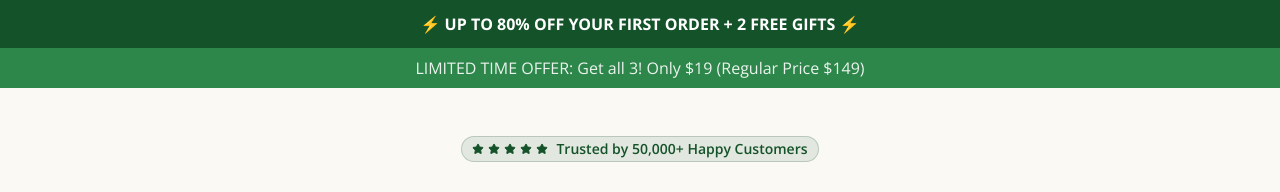
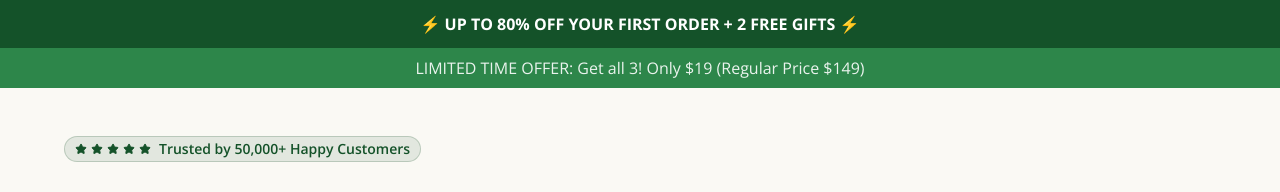
Before and after one commit to MehdiBerthe/healing-handbook-sales, a React (Vite) app: page / in a window 1280 px wide. Shown: the top 192 px of the page. Built offline with nearby package versions, Linux system fonts and the light colour scheme; a web font is replaced by a local one.

Commit message:
Align trust badge on desktop
Moved the trust badge to the left side, above the headline, on desktop view.

```diff
--- a/src/components/HeroSection.tsx
+++ b/src/components/HeroSection.tsx
@@ -57,7 +57,7 @@ export function HeroSection() {
         </div>
 
         {/* Desktop layout: Trust badge only at top */}
-        <div className="hidden lg:block text-center mb-4 lg:mb-6">
+        <div className="hidden lg:block mb-4 lg:mb-6">
           <Badge variant="secondary" className="bg-forest-green/10 hover:bg-forest-green/10 text-forest-green border-forest-green/20 text-sm">
             <div className="flex items-center gap-1 mr-2">
               {[...Array(5)].map((_, i) => <Star key={i} className="w-3 h-3 fill-forest-green text-forest-green" />)}
```
